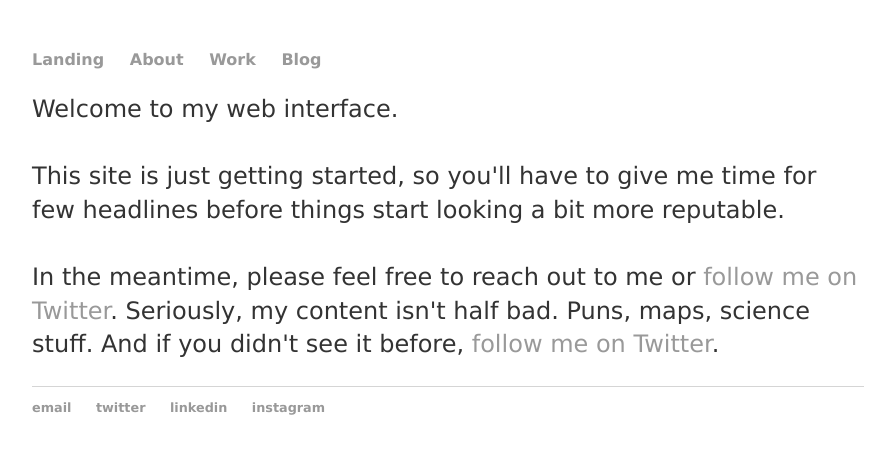
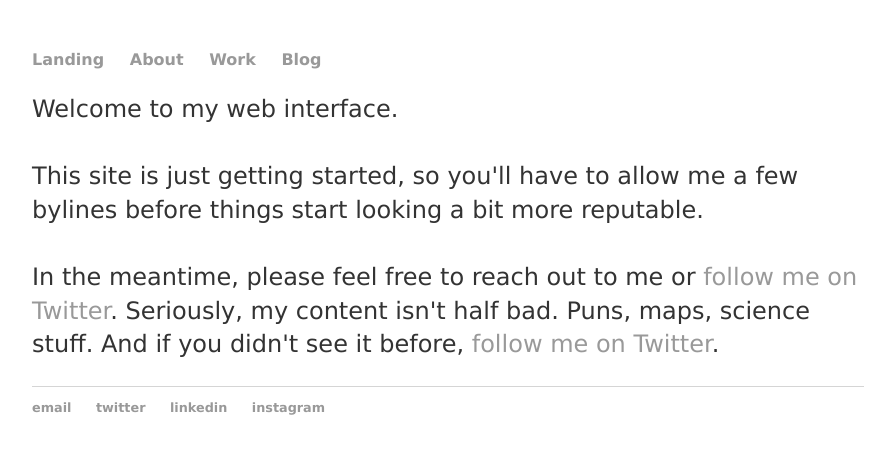
Before and after one commit to isaac-schultz/isaac-schultz.github.io, a Jekyll site: the page built from index.html, in a window 1280 px wide. Shown: the top 454 px of the page, without its empty margins (192-1079 px from the left). Built offline with Jekyll 4.4.1, drawn with Linux system fonts in a browser that asks for light colours.

Commit message:
Update index.html

```diff
--- a/index.html
+++ b/index.html
@@ -6,7 +6,7 @@ title: Isaac Schultz
 <p id="introducing me">Welcome to my web interface.
 <br>
 <br>
-This site is just getting started, so you'll have to give me time for few headlines before things start looking a bit more reputable.
+This site is just getting started, so you'll have to allow me a few bylines before things start looking a bit more reputable.
 <br>
 <br>
 In the meantime, please feel free to reach out to me or <a href="https://twitter.com/isaac_schultz_" target="_blank">follow me on Twitter</a>. Seriously, my content isn't half bad. Puns, maps, science stuff. And if you didn't see it before, <a href="https://twitter.com/isaac_schultz_" target="_blank">follow me on Twitter</a>.
```
